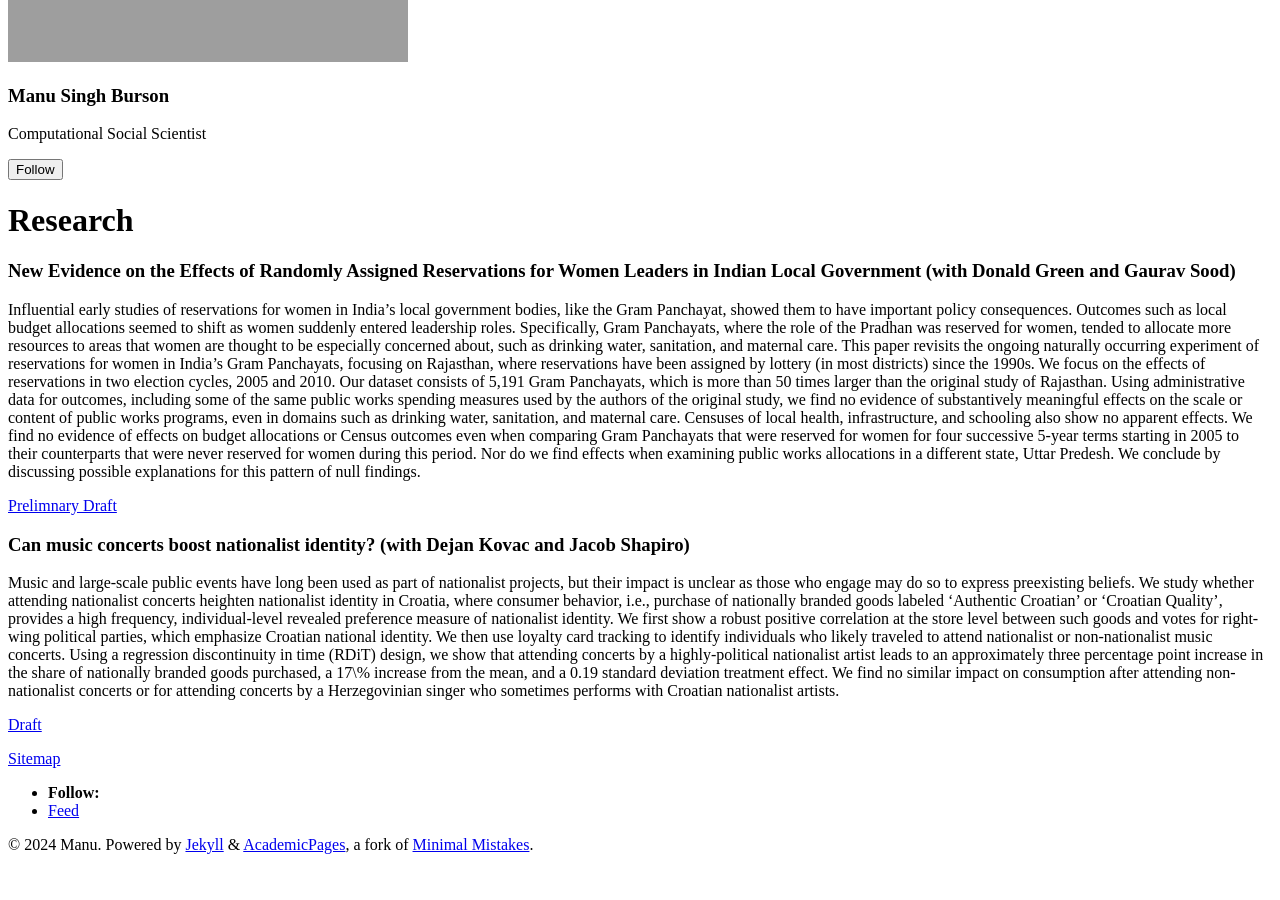
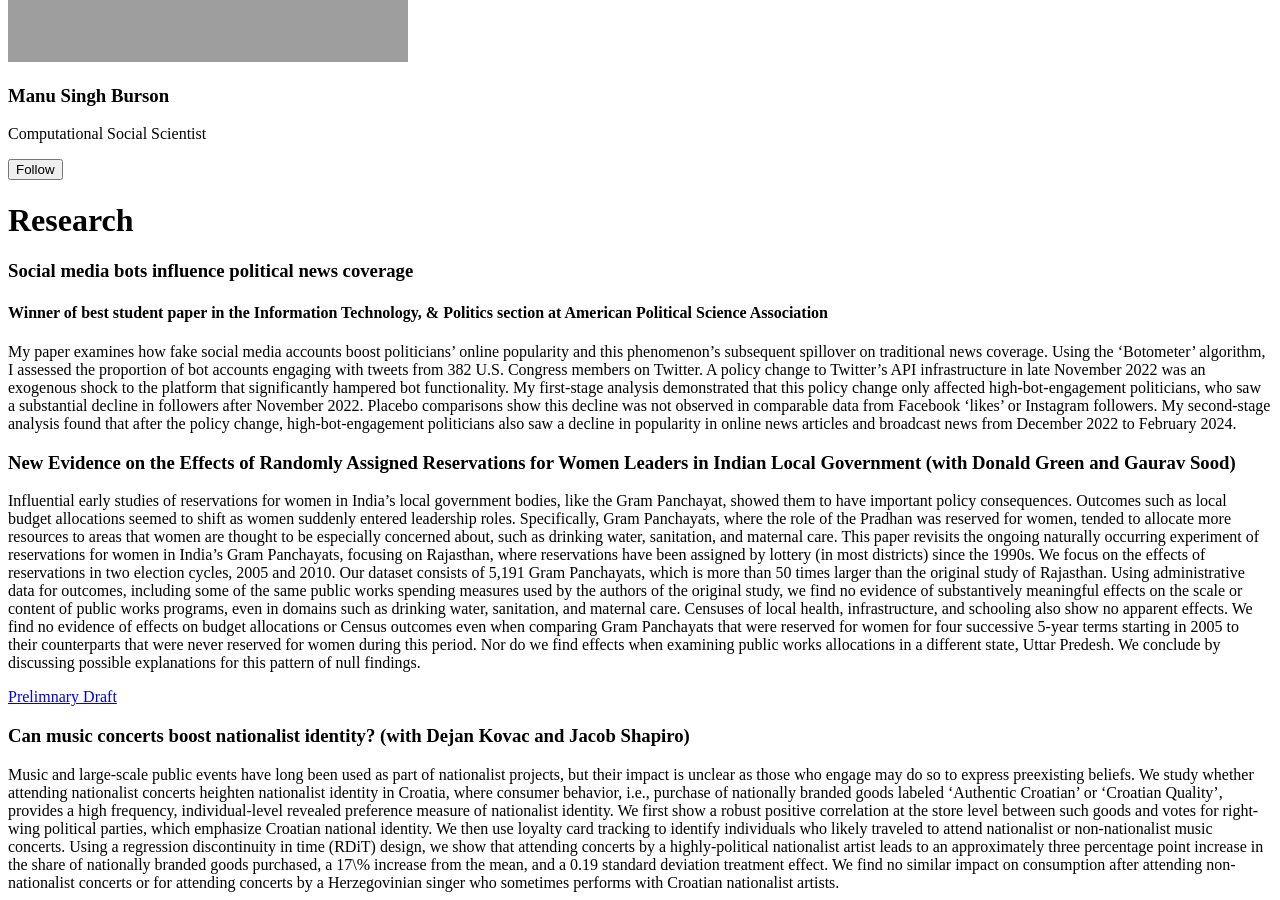
Before and after one commit to manusingh3/manusingh3.github.io, a Jekyll site: the page built from _pages/research.md, in a window 1280 px wide and 900 px high, scrolled down 386 px. Built offline with Jekyll 4.4.1, drawn with Linux system fonts in a browser that asks for light colours; a script bundle is joined from its source files by our own code; library files that are not in the unit come from our copies.

Commit message:
Update research.md

```diff
--- a/_pages/research.md
+++ b/_pages/research.md
@@ -4,6 +4,14 @@ title: "Research"
 permalink: /research/
 author_profile: true
 ---
+
+### Social media bots influence political news coverage
+#### Winner of best student paper in the Information Technology, & Politics section at American Political Science Association
+ My paper examines how fake social media accounts boost politicians' online popularity and this phenomenon's subsequent spillover on traditional news coverage. Using the 'Botometer' algorithm, I assessed the proportion of bot accounts engaging with tweets from 382 U.S. Congress members on Twitter. A policy change to Twitter's API infrastructure in late November 2022 was an exogenous shock to the platform that significantly hampered bot functionality. My first-stage analysis demonstrated that this policy change only affected high-bot-engagement politicians, who saw a substantial decline in followers after November 2022. Placebo comparisons show this decline was not observed in comparable data from Facebook 'likes' or Instagram followers. My second-stage analysis found that after the policy change, high-bot-engagement politicians also saw a decline in popularity in online news articles and broadcast news from December 2022 to February 2024.
+
+
+
+
 
 ### New Evidence on the Effects of Randomly Assigned Reservations for Women Leaders in Indian Local Government (with Donald Green and Gaurav Sood)
 
```
